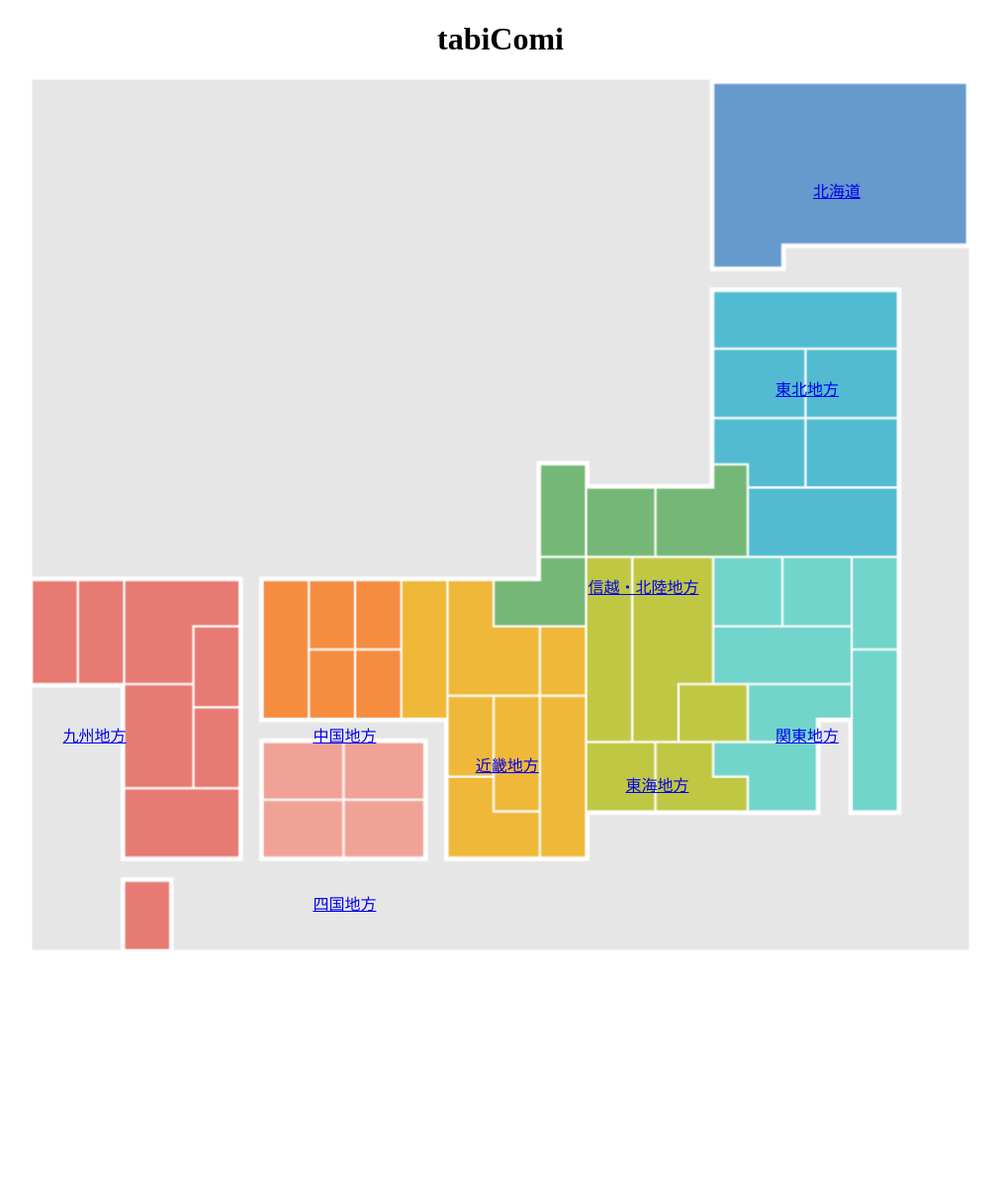
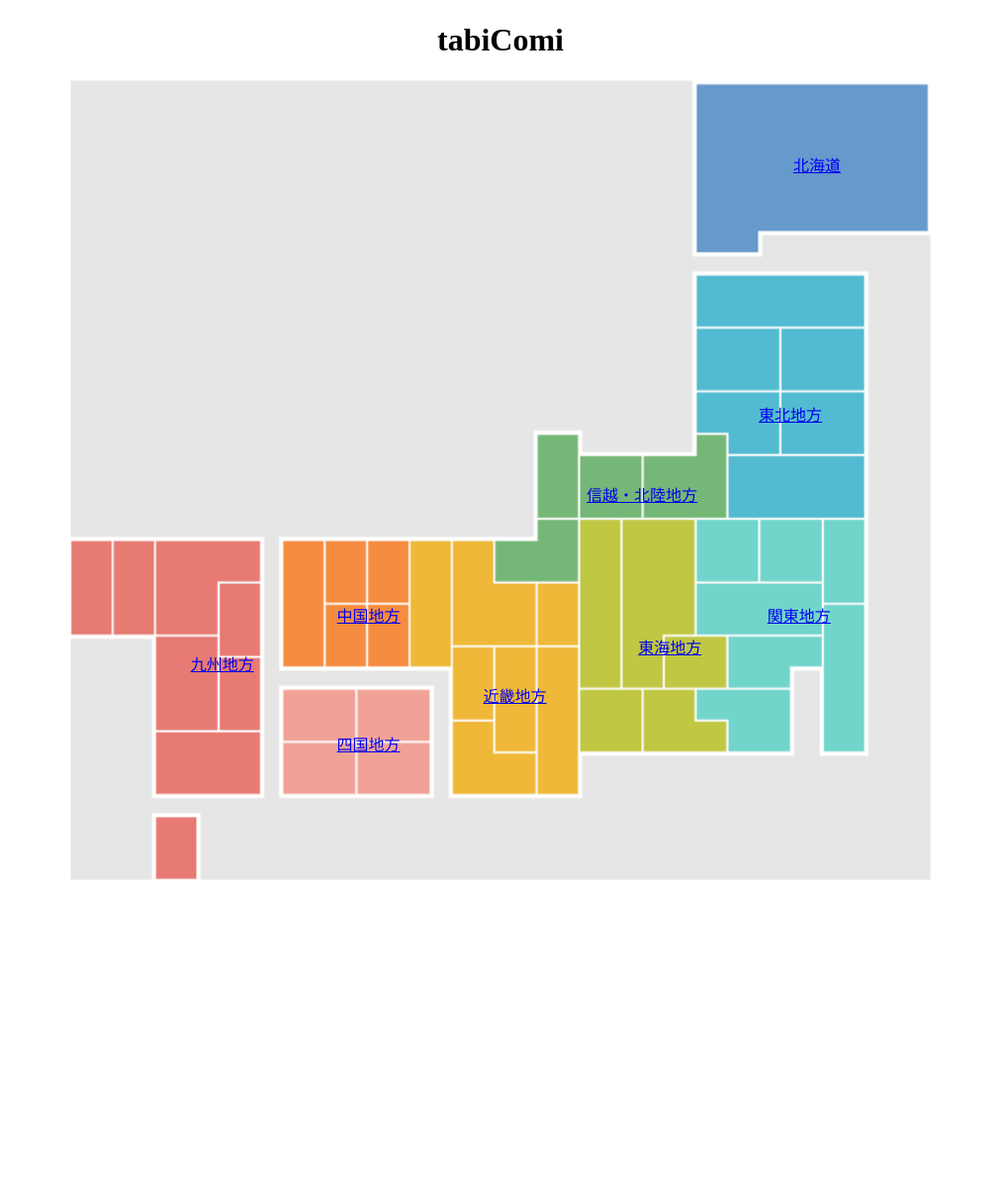
Before and after one commit to Hackathon-F-team/F-team, a Flask app: page / in a window 1280 px wide. Shown: the top 1200 px of the page at 99% size, without its empty margins (134-1145 px from the left). Run offline with Flask 2, Linux system fonts and the light colour scheme; the visitor is signed in with stand-in values (Sample User, id 1); data comes from the database, SQL or seed files in the repository.

Commit message:
mapのcssの変更

```diff
--- a/static/css/map.css
+++ b/static/css/map.css
@@ -1,86 +1,87 @@
 @charset "utf-8";
 
-.body{
+body {
   background-color: d3d3d3;
-  width:100%; /*ページ全体の幅は100%と指定する*/
-  text-align:center;
+  width: 100%; /*ページ全体の幅は100%と指定する*/
+  text-align: center;
+  min-height: 100vh;
+  margin: 0 auto;
 }
 
-
-h1{
-  text-align:center;
+h1 {
+  text-align: center;
+  padding: 22px 0;
+  margin: 0 auto;
 }
 
-
-.日本地図{/*位置の基準として置いている。実態はない*/
-position: relative;/*位置の基準となる*/
-width: 100%;
-z-index: -2;
-text-align:center;
+.日本地図 {
+  /*位置の基準として置いている。実態はない*/
+  position: relative; /* 位置の基準となる */
+  width: 68%;
+  margin: auto;
+  height: auto;
+  z-index: -2;
+  text-align: center;
 }
 
-.map1{
-  position: absolute;
-  width: 75%;
-  z-index: -1;
-  left: 50%;
-  transform: translate(-50%, 0%);/*左上が移動の基準になっているためその分x軸に移動している*/
-
+.map1 {
+  width: 100%;
+  height: auto;
 }
 
 .北海道 {
   position: absolute;
-  top: 100px;   /*100,1050*/
-  left: 75%;
+  top: 9%; /*100,1050*/
+  left: 84%;
   z-index: 1;
 }
 
 .東北地方 {
   position: absolute;
-  top: 300px;
-  left: 72%;
+  top: 40%;
+  left: 80%;
 }
 
 .関東地方 {
   position: absolute;
-  top: 650px;
-  left: 72%;
+  top: 65%;
+  left: 81%;
 }
 
 .信越・北陸地方 {
   position: absolute;
-  top: 500px;
-  left: 57%;
+  top: 50%;
+  left: 60%;
 }
 
 .東海地方 {
   position: absolute;
-  top: 700px;
-  left: 60%;
+  top: 69%;
+  left: 66%;
 }
 
 .近畿地方 {
   position: absolute;
-  top: 680px;
+  top: 75%;
   left: 48%;
 }
 
 .中国地方 {
   position: absolute;
-  top: 650px;
-  left: 35%;
+  top: 65%;
+  left: 31%;
 }
 
 .四国地方 {
   position: absolute;
-  top: 820px;
-  left: 35%;
+  top: 81%;
+  left: 31%;
 }
 
 .九州地方 {
   position: absolute;
-  top: 650px;
-  left: 15%;
+  top: 71%;
+  left: 14%;
 }
 
 
```
